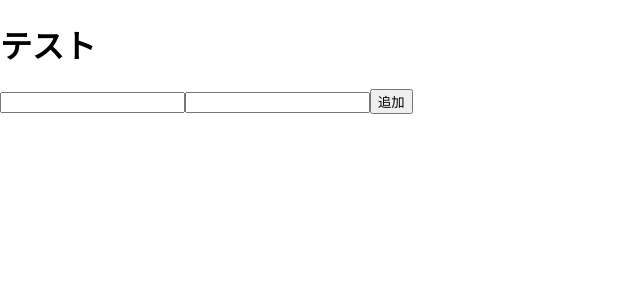
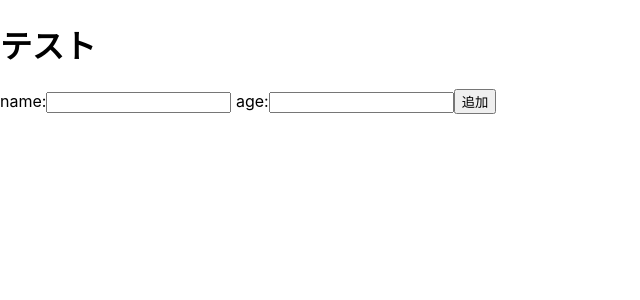
Before and after one commit to Tetsuya-Minase/front-end-practice, a React (Create React App) app in the folder react-rendering/: page / in a window 1280 px wide. Shown: the top 300 px of the page, without its empty margins (0-640 px from the left). Built offline with nearby package versions, Linux system fonts and the light colour scheme.

Commit message:
add log and add input type.

```diff
--- a/react-rendering/src/components/input/Input.tsx
+++ b/react-rendering/src/components/input/Input.tsx
@@ -1,11 +1,11 @@
 import { ChangeEvent } from "react";
 
 type InputProps = {
-  type: 'text',
+  type: 'text' | 'number',
   placeHolder?: string,
   onChange?: (event: ChangeEvent<HTMLInputElement>) => void
 };
 
-export const Input: React.FC<InputProps> = ({type, placeHolder}) => {
-  return <input type={type} placeholder={placeHolder}/>
+export const Input: React.FC<InputProps> = ({type, placeHolder, onChange}) => {
+  return <input type={type} placeholder={placeHolder} onChange={onChange}/>
 }
--- a/react-rendering/src/pages/sample/component/InputButton.tsx
+++ b/react-rendering/src/pages/sample/component/InputButton.tsx
@@ -9,25 +9,31 @@ export const InputButton = () => {
   const dispatch = useDispatch();
   const [name, setName] = useState<string | undefined>();
   const changeName = (event: ChangeEvent<HTMLInputElement>) => {
-    console.log('changeName');
+    console.log('changeName: ', name);
     setName(event.target.value);
   }
   const [age, setAge] = useState<number | undefined>();
   const changeAge = (event: ChangeEvent<HTMLInputElement>) => {
-    console.log('changeAge');
+    console.log('changeAge: ', age);
     setAge(Number(event.target.value) || 0);
   }
 
   const buttonClick = (event: FormEvent<HTMLButtonElement>) => {
     console.log('buttonClick');
+    console.log(`name: ${name} / age: ${age}`);
+
     if (!name) {
       return;
     }
     dispatch(addList({name: name, age: 100}));
   }
   return (<>
-    <Input type='text' onChange={changeName}/>
-    <Input type='text' onChange={changeAge}/>
+    <label> name:
+      <Input type='text' onChange={changeName}/>
+    </label>
+    <label> age:
+      <Input type='number' onChange={changeAge}/>
+    </label>
     <Button text='追加' onClick={buttonClick}/>
   </>)
 }
```
